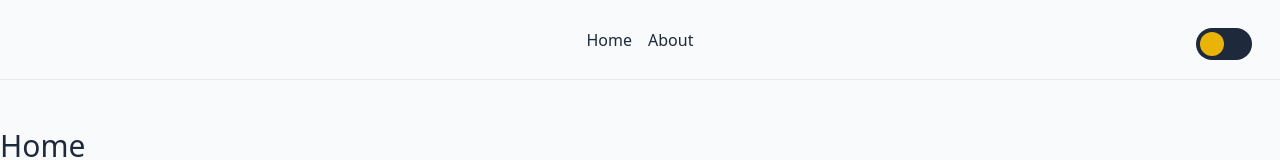
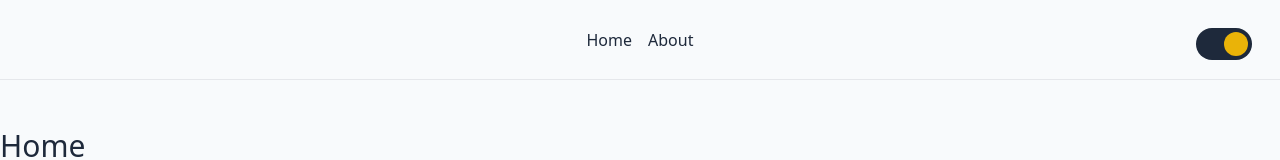
Before and after one commit to joe-mcbroom/dark-mode-demo, a Vue app: page / in a window 1280 px wide. Shown: the top 160 px of the page. Built offline with nearby package versions, Linux system fonts and the light colour scheme.

Commit message:
9️⃣  Animate slider

```diff
--- a/src/components/DarkSelector.vue
+++ b/src/components/DarkSelector.vue
@@ -30,7 +30,8 @@ onMounted(() => {
 	>
 		<!-- Icon -->
 		<div
-			class="flex w-6 aspect-square rounded-full dark:bg-slate-800 bg-yellow-500"
+			class="flex w-6 aspect-square rounded-full dark:bg-slate-800 bg-yellow-500 transition-transform duration-200 ease"
+			:class="isDark ? 'translate-x-0' : 'translate-x-full'"
 		/>
 	</div>
 </template>
```
